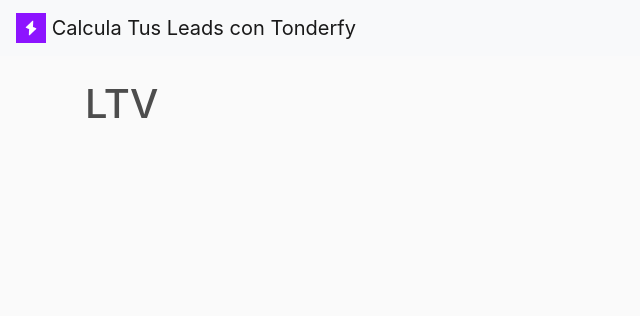
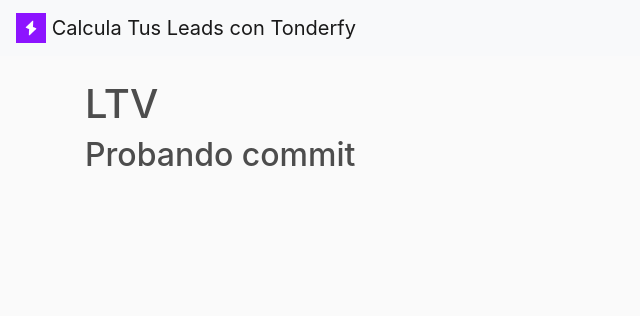
Before and after one commit to luisspe/calculadora-leads, a Django app: page /ltv/ in a window 1280 px wide. Shown: the top 316 px of the page, without its empty margins (0-640 px from the left). Run offline with Django 4.2, Linux system fonts and the light colour scheme; some libraries are stand-ins or nearby versions.

Commit message:
commit desde macbook air

```diff
--- a/mysite/calculadoraLeads/templates/calculadoraLeads/calLTV.html
+++ b/mysite/calculadoraLeads/templates/calculadoraLeads/calLTV.html
@@ -3,4 +3,5 @@
 
 {% block content %}
 <h1>LTV</h1>
+<h2>Probando commit</h2>
 {% endblock %}
```
